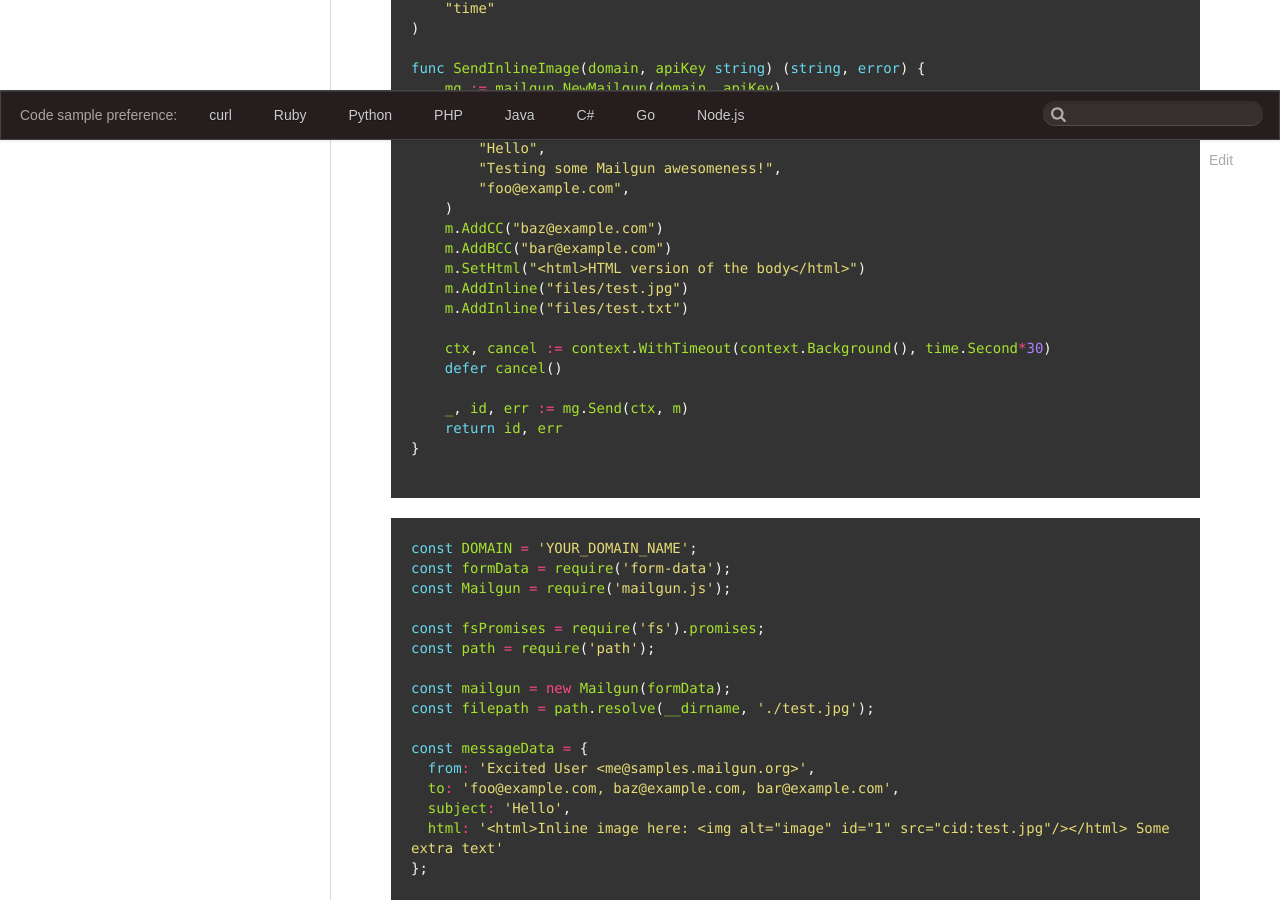
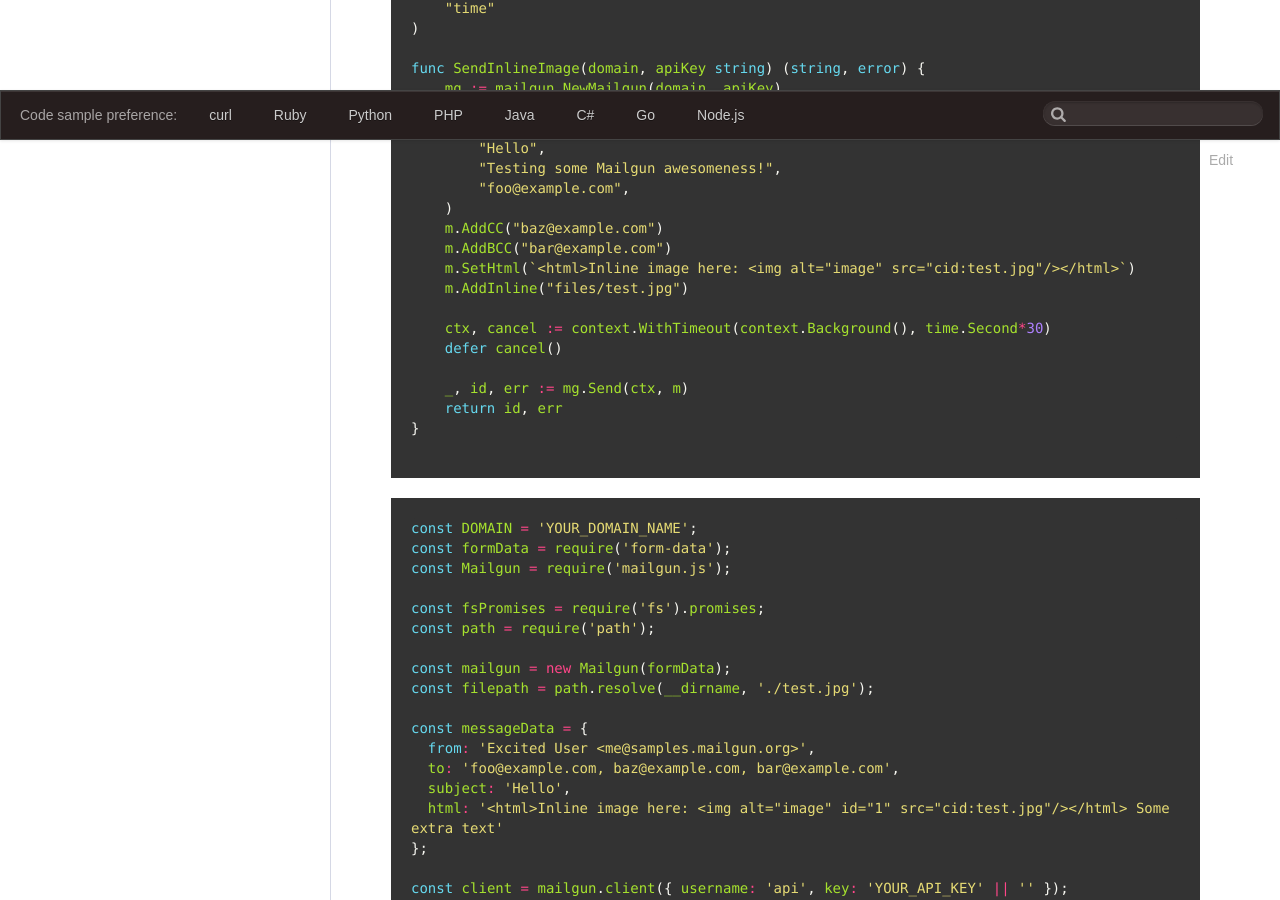
Before and after one commit to mailgun/documentation, a Sphinx documentation site: the page built from source/user_manual.rst, in a window 1280 px wide and 900 px high, scrolled down 34591 px. Built offline with Sphinx 7.4.7, drawn with Linux system fonts in a browser that asks for light colours; a script that is not in the unit is left out; comment, search, counter and statistics services are not loaded.

Commit message:
Fix golang inline image example

```diff
--- a/source/samples/send-inline-image.rst
+++ b/source/samples/send-inline-image.rst
@@ -143,9 +143,8 @@
      )
      m.AddCC("baz@example.com")
      m.AddBCC("bar@example.com")
-     m.SetHtml("<html>HTML version of the body</html>")
+     m.SetHtml(`<html>Inline image here: <img alt="image" src="cid:test.jpg"/></html>`)
      m.AddInline("files/test.jpg")
-     m.AddInline("files/test.txt")
 
      ctx, cancel := context.WithTimeout(context.Background(), time.Second*30)
      defer cancel()
```
